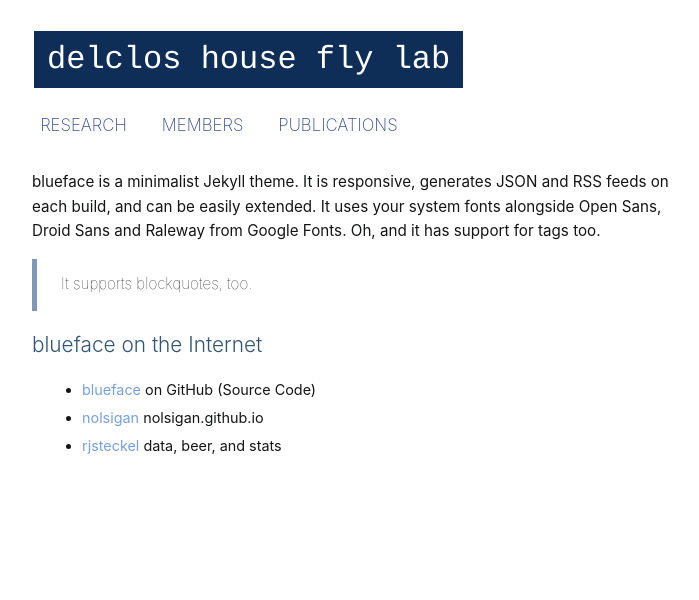
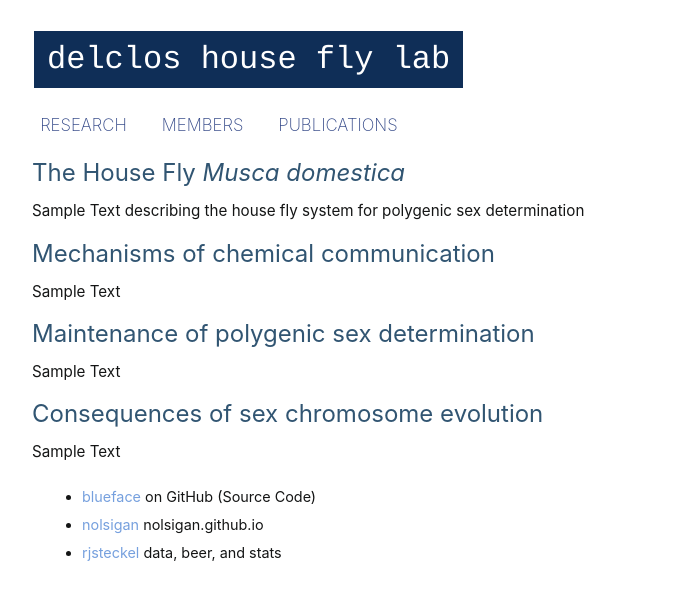
Before and after one commit to pjdelclos/pjdelclos.github.io, a Jekyll site: the page built from about/index.md, in a window 1280 px wide. Shown: the top 600 px of the page, without its empty margins (288-987 px from the left). Built offline with Jekyll 4.4.1, drawn with Linux system fonts in a browser that asks for light colours; some web fonts are replaced.

Commit message:
Update index.md

```diff
--- a/about/index.md
+++ b/about/index.md
@@ -3,11 +3,21 @@ layout: default
 title: About blueface
 ---
 
-blueface is a minimalist Jekyll theme. It is responsive, generates JSON and RSS feeds on each build, and can be easily extended. It uses your system fonts alongside Open Sans, Droid Sans and Raleway from Google Fonts. Oh, and it has support for tags too.
+# The House Fly *Musca domestica*
 
-> It supports blockquotes, too.
+Sample Text describing the house fly system for polygenic sex determination
 
-## blueface on the Internet
+# Mechanisms of chemical communication
+
+Sample Text
+
+# Maintenance of polygenic sex determination
+
+Sample Text
+
+# Consequences of sex chromosome evolution
+
+Sample Text
 
 * [blueface][github] on GitHub (Source Code)
 * [nolsigan][nolsigan] nolsigan.github.io
```
